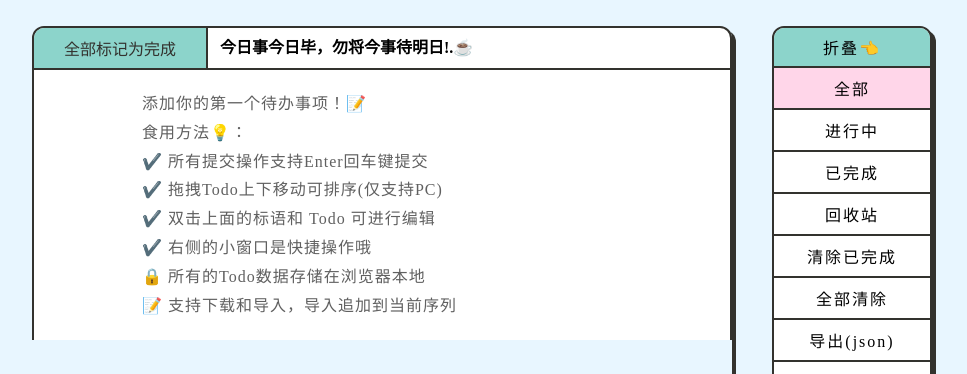
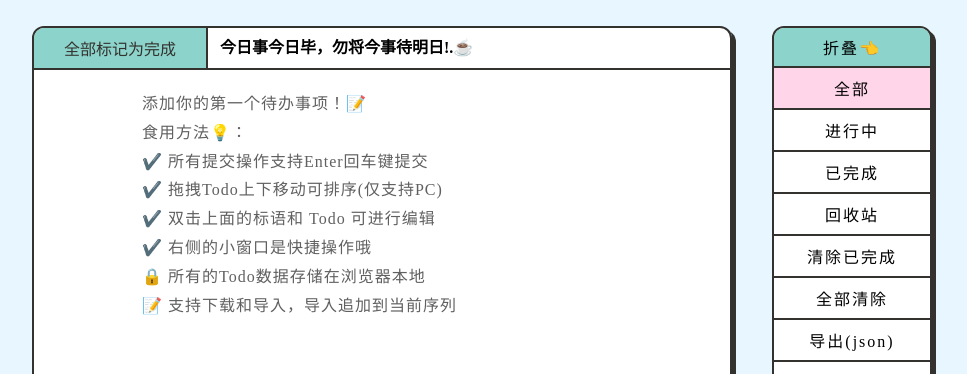
Before and after one commit to Ocean-H1/todo-list, a React (Vite) app: page / in a window 1280 px wide. Shown: the part 190-564 px from the top of the page, without its empty margins (258-1225 px from the left). Built offline with nearby package versions, Linux system fonts and the light colour scheme.

Commit message:
style: 修复样式问题

```diff
--- a/src/pages/ToDo/index.css
+++ b/src/pages/ToDo/index.css
@@ -103,6 +103,7 @@
           border-right: var(--border);
           transition: all .5s ease;
           max-height: 60vh;
+          min-height: inherit;
           overflow-y: auto;
           overflow-x: hidden;
           margin: var(--bar-height) 0;
```
